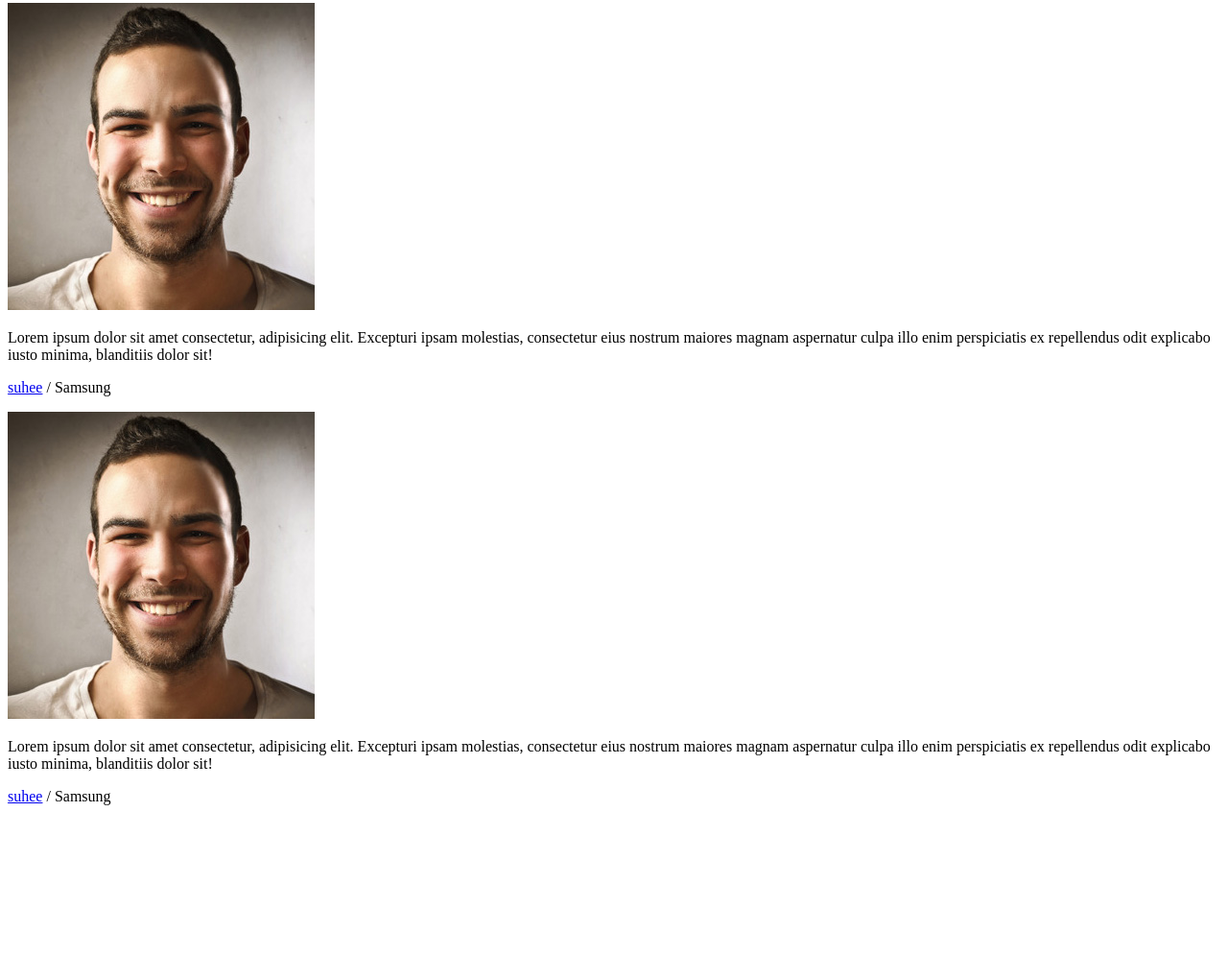
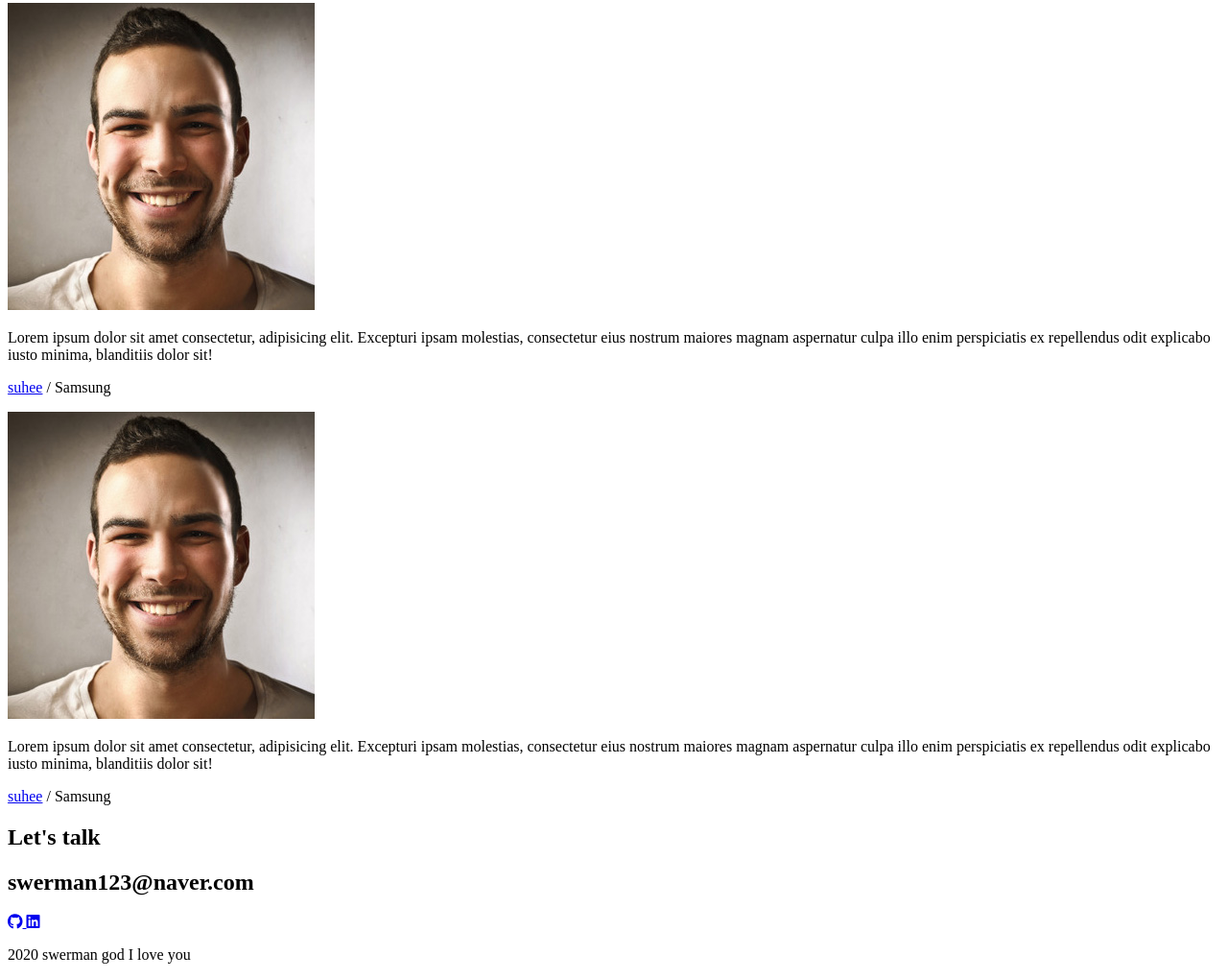
Before and after one commit to blessing-swerman/dreamSite, a plain HTML site: page index.html in a window 1280 px wide. Shown: the part 7708-8728 px from the top of the page at 96% size. Before the commit the page ends 8563 px from the top, so only its background shows below. Drawn offline with Linux system fonts and the light colour scheme.

Commit message:
HTML: make a contact part
여기서 h1같은 태그에 유일하게 클래스들을 줬다.
배경이 빨간색 계열이라 글자색을 하얗게 하기위해 얘들만 클래스 줘놨다. 정말 쉬우니 한번 살펴볼수 있도록

```diff
--- a/index.html
+++ b/index.html
@@ -302,6 +302,18 @@
       </div>
     </section>
     <!-- Contact -->
-    <section id="contact"></section>
+    <section id="contact">
+      <h1 class="contack__title">Let's talk</h1>
+      <h2 class="contact__email">swerman123@naver.com</h2>
+      <div class="contact__link">
+        <a href="#" target="blank">
+          <i class="fab fa-github"></i>
+        </a>
+        <a href="#" target="blank">
+          <i class="fa fa-linkedin-square"></i>
+        </a>
+      </div>
+      <p class="contact__rights">2020 swerman god I love you</p>
+    </section>
   </body>
 </html>
```
